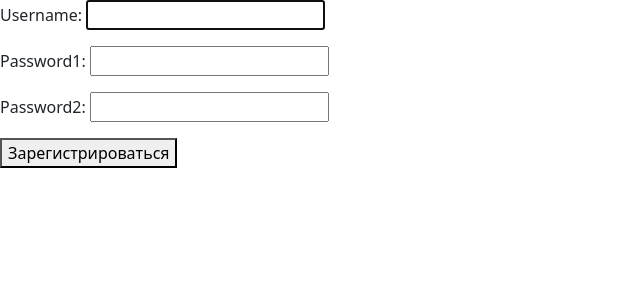
After one commit to Quller211/borderlands-site-django, a Django app: page /register/ in a window 1280 px wide. The commit adds this page. Shown: the top 300 px of the page, without its empty margins (0-640 px from the left). Run offline with Django 4.2, Linux system fonts and the light colour scheme.

Commit message:
second commit

```diff
--- a/borderlandssite/forum/forms.py
+++ b/borderlandssite/forum/forms.py
@@ -1,7 +1,15 @@
-from django.contrib.auth.forms import AuthenticationForm, UsernameField
+from django.contrib.auth.forms import AuthenticationForm, UsernameField, UserCreationForm
 from django import forms
+from django.contrib.auth.models import User
 
 class LoginUserForm(AuthenticationForm):
 
     username = UsernameField(widget=forms.TextInput(attrs={'class': 'form-control', 'placeholder': 'Имя пользователя'}))
     password = forms.CharField(widget=forms.PasswordInput(attrs={"class": "form-control", 'placeholder': 'Пароль'}))
+
+
+class RegisterUserForm(UserCreationForm):
+
+        username = forms.CharField()
+        password1 = forms.CharField()
+        password2 = forms.CharField()
--- a/borderlandssite/forum/templates/main/mainpage.html
+++ b/borderlandssite/forum/templates/main/mainpage.html
@@ -16,7 +16,7 @@
             {{ el }}<br>
         {% endfor %}
         <button class="btn btn-primary" type = 'submit'>Войти</button>
-        <a href = ''>Регистрация</a>
+        <a href = '{% url "register" %}' class="btn btn-warning">Регистрация</a>
     </form>
     {% endblock %}
 </body>
--- /dev/null
+++ b/borderlandssite/forum/templates/main/register.html
@@ -0,0 +1,12 @@
+{% extends 'main/mainpage.html' %}
+
+{% block title %}Регистрация{% endblock %}
+
+{% block content %}
+    <form method = 'post'>
+            {% csrf_token %}
+            {{ form.as_p }}
+
+            <button type = 'submit'>Зарегистрироваться</button>
+    </form>
+{% endblock %}
--- a/borderlandssite/forum/urls.py
+++ b/borderlandssite/forum/urls.py
@@ -2,5 +2,6 @@ from django.urls import path
 from . import views
 
 urlpatterns = [
-    path('', views.LoginUser.as_view(), name = 'autorization')
+    path('', views.LoginUser.as_view(), name = 'autorization'),
+    path('register/', views.RegisterUser.as_view(), name = 'register'),
 ]
--- a/borderlandssite/forum/views.py
+++ b/borderlandssite/forum/views.py
@@ -1,7 +1,12 @@
 from django.shortcuts import render
-from .forms import LoginUserForm
+from .forms import LoginUserForm, RegisterUserForm
 from django.contrib.auth.views import LoginView
+from django.views.generic import ListView, UpdateView, CreateView
 
 class LoginUser(LoginView):
     form_class = LoginUserForm
     template_name = 'main/mainpage.html'
+
+class RegisterUser(CreateView):
+    form_class = RegisterUserForm
+    template_name = 'main/register.html'
```
